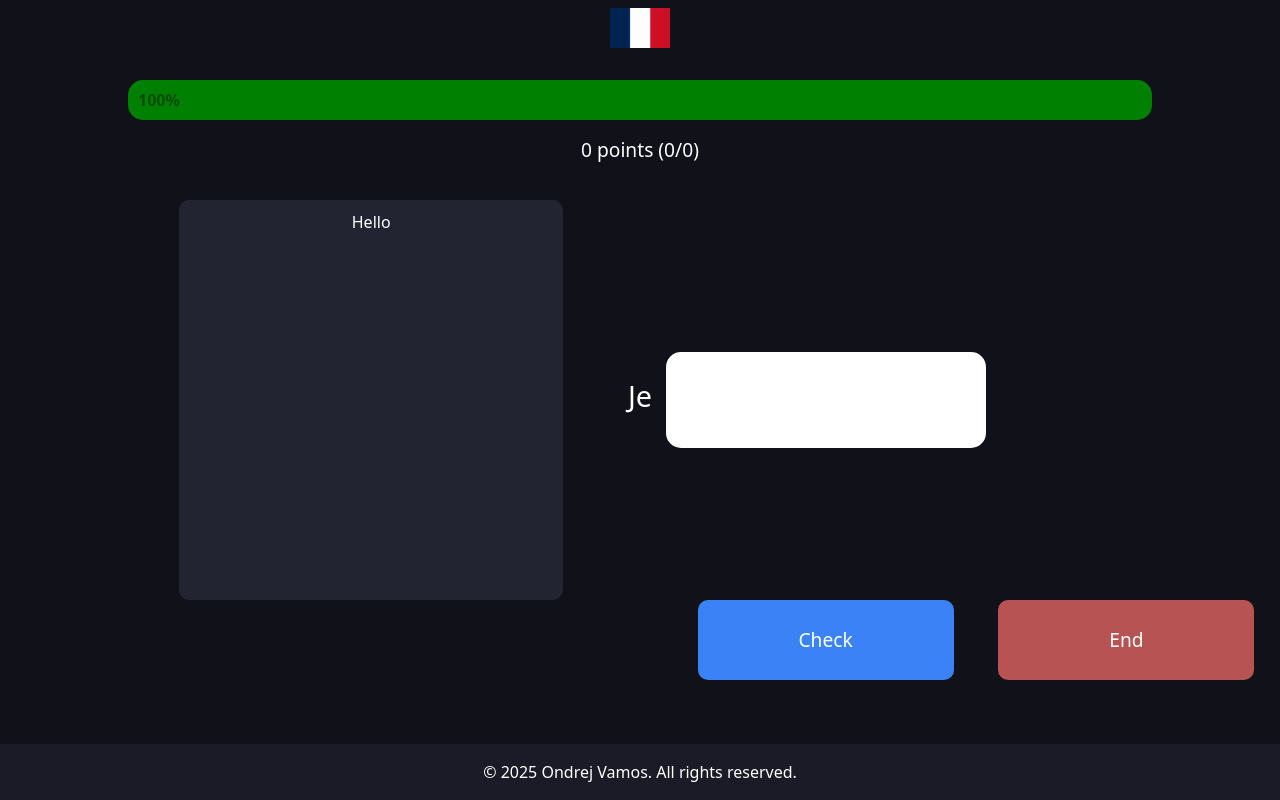
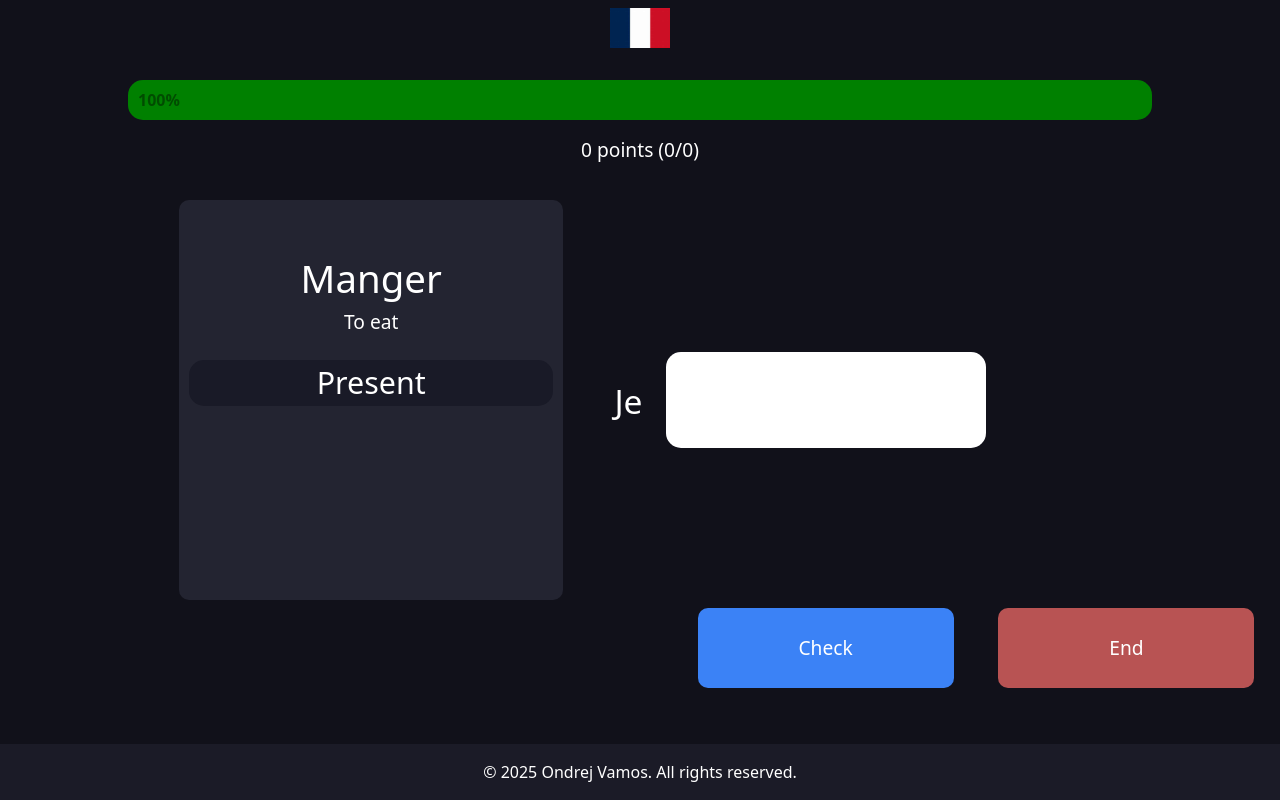
Before and after one commit to Ondrej215/French-Conjugation-Coach, a Next.js app in the folder french-conjugation-coach/: page / in a window 1280 px wide. Both pictures are taken after a click on the button "Start". Built offline with nearby package versions, Linux system fonts and the light colour scheme.

Commit message:
verb drill text

```diff
--- a/french-conjugation-coach/src/app/page.tsx
+++ b/french-conjugation-coach/src/app/page.tsx
@@ -11,13 +11,23 @@ export default function Home() {
   const [strictAccents, setStrictAccents] = useState<boolean>(true);
   const [leaderboardMode, setLeaderboardMode] = useState<boolean>(true);
   const [practiceStarted, setPracticeStarted] = useState(false);
+
   const [progress, setProgress] = useState({
     points: 0,
     questionsAnswered: 0,
     correctAnswers: 0,
     percentage: 100
   });
-  const [isPortrait, setIsPortrait] = useState<boolean | null>(null); // Initially set to null
+
+  const [verbInfo, setVerbInfo] = useState({
+    infinitive:'Manger',
+    translation:'To eat',
+    pronoun:'Je',
+    tense:'Present',
+    answer:''
+  })
+
+  const [isPortrait, setIsPortrait] = useState<boolean | null>(null);
 
   useEffect(() => {
     if (typeof window !== "undefined") {  // Ensure this code only runs client-side
@@ -137,19 +147,23 @@ export default function Home() {
             <ProgressBar percentage={progress.percentage}></ProgressBar>
             <p className={styles.pointsText}>{progress.points} points ({progress.correctAnswers}/{progress.questionsAnswered})</p>
             <div className={styles.verbDrillContainer}>
-                <div className={styles.verbDrillBackground} style={{width:isPortrait?'90vw':'30vw', height:isPortrait?'30vh':'50vh', left:isPortrait?'5vw': '14vw', top:'25vh'}}>
-                    <p>Hello</p>
+                <div className={styles.verbDrillBackground} style={{width:isPortrait?'84vw':'30vw', height:isPortrait?'30vh':'50vh', left:isPortrait?'8vw': '14vw', top:'25vh'}}>
+                    {!isPortrait && <div style={{ height: "5vh" }} />}
+                    <p style={{fontSize:isPortrait?'1.8rem':'2.4rem', fontWeight:'500'}}>{verbInfo.infinitive}</p>
+                    <p style={{fontSize:'1.2rem', fontWeight:'50'}}>{verbInfo.translation}</p>
+                    <br></br>
+                    <p style={{fontSize:isPortrait?'1.4rem':'1.9rem', backgroundColor:'#191A27', borderRadius:'15px'}}>{verbInfo.tense}</p>
                 </div>
 
-                <p style={{fontSize: '1.8rem'}}>Je</p>
+                <p style={{fontSize: '2.1rem', position:'absolute', left:isPortrait?'7vw':'48vw', top:isPortrait?'60.5vh':'47vh'}}>{verbInfo.pronoun}</p>
                 <input
                     type="text"
                     className={styles.verbDrillInput}
-                    style={{position:"absolute", width:isPortrait?"70vw":"25vw", height:"12vh", left:isPortrait?"20vw":"52vw", top:isPortrait?"60vh":"44vh"}}
+                    style={{position:"absolute", width:isPortrait?"65vw":"25vw", height:isPortrait?'8vh':"12vh", left:isPortrait?"20vw":"52vw", top:isPortrait?"60vh":"44vh"}}
                 />
 
-                <button style={{width:isPortrait?'40vw':'20vw', height:isPortrait?'6vh':'10vh', position:'absolute', top:isPortrait? '78vh': '75vh', left:isPortrait?'30vw': '54.5vw'}}>Check</button>
-                <button style={{width:isPortrait?'20vw':'20vw', height:isPortrait?'6vh':'10vh', position:'absolute', top:isPortrait? '78vh': '75vh', left:isPortrait?'75vw': '78vw', background:'#B85353'}} className={styles.endButton}>End</button>
+                <button style={{width:isPortrait?'40vw':'20vw', height:isPortrait?'8vh':'10vh', position:'absolute', top:'76vh', left:isPortrait?'30vw': '54.5vw'}}>Check</button>
+                <button style={{width:isPortrait?'20vw':'20vw', height:isPortrait?'8vh':'10vh', position:'absolute', top:'76vh', left:isPortrait?'75vw': '78vw', background:'#B85353'}} className={styles.endButton}>End</button>
             </div>
         </div>
       )}
```
